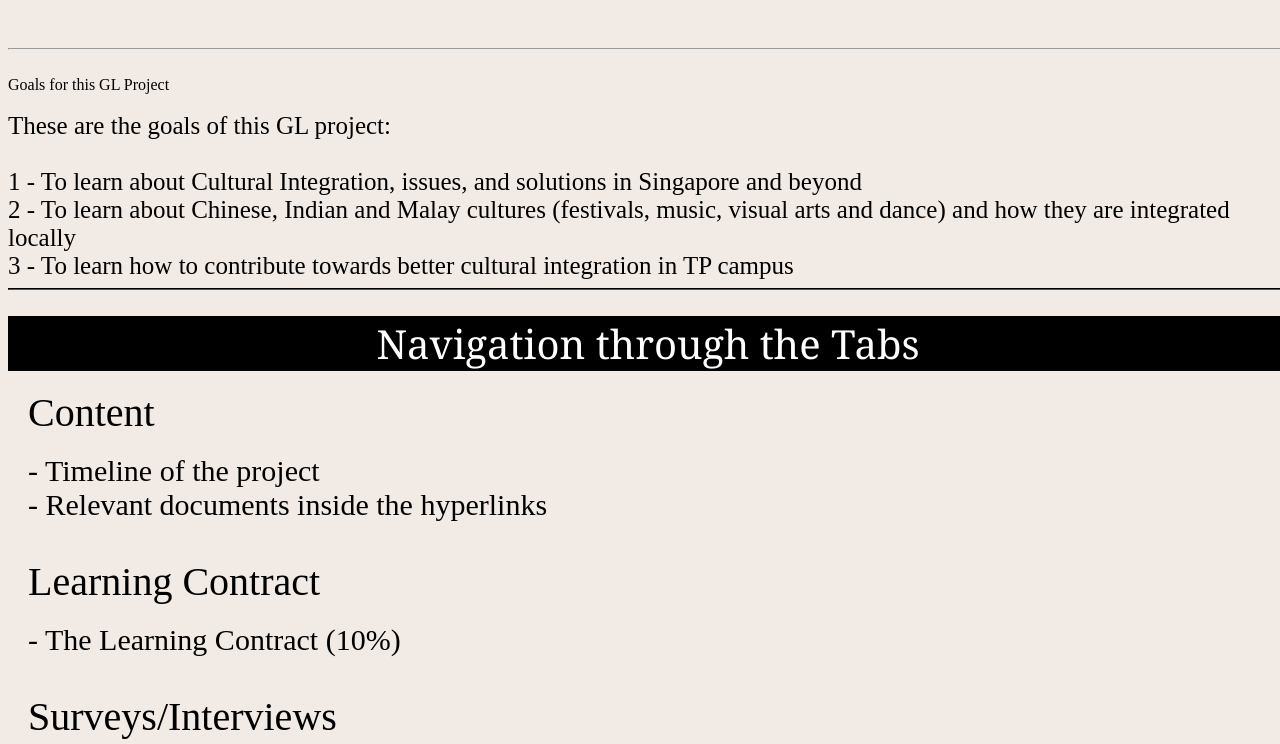
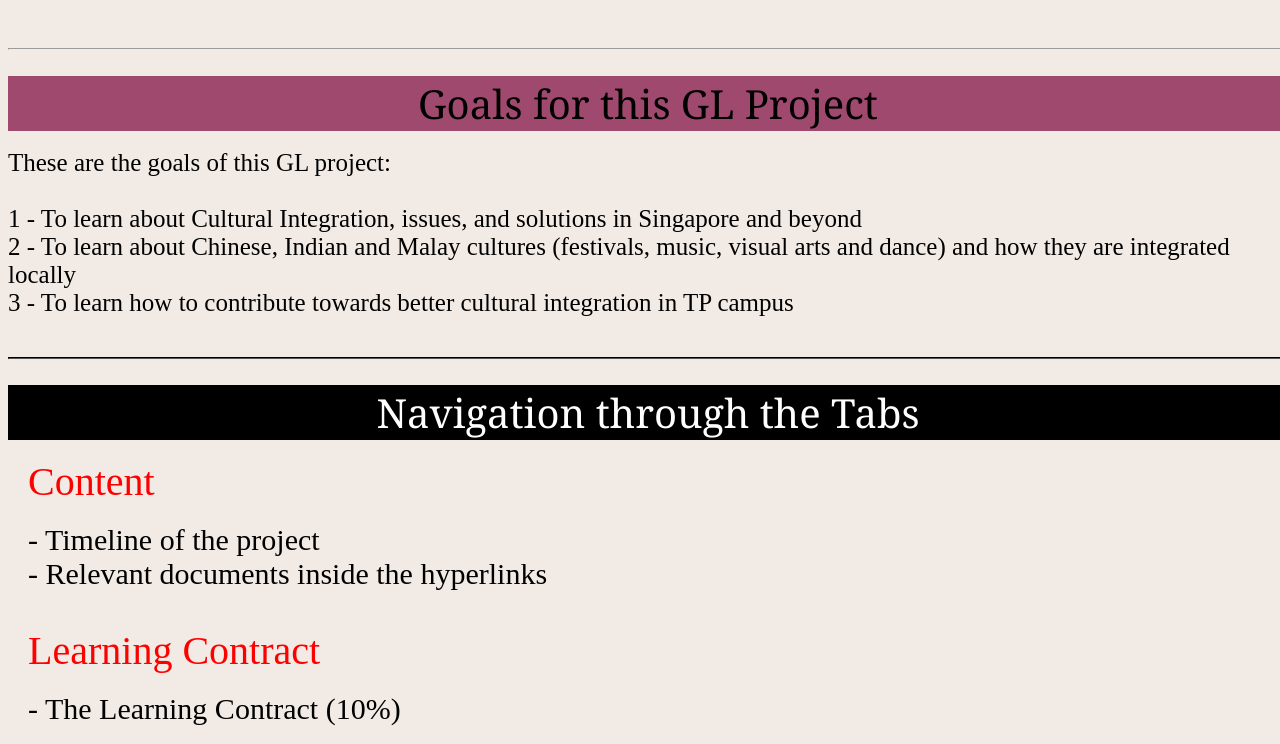
Before and after one commit to YeHtetLinBrian/finaltest, a plain HTML site: page index.html in a window 1280 px wide. Shown: the part 1816-2560 px from the top of the page. Drawn offline with Linux system fonts and the light colour scheme.

Commit message:
Add files via upload

```diff
--- a/CSS/indexstyle.css
+++ b/CSS/indexstyle.css
@@ -144,6 +144,7 @@ position: absolute;
 	font-size: 40px;
 	font-family: Times New Roman;
 	padding-left: 20px;
+	color: red;
 }
 
 .intro_3{
@@ -166,6 +167,22 @@ position: absolute;
 	text-align: center;
 }
 
+.goalsIntro {
+	color: black;
+	background-color: #9f496e;
+	font-size: 40px;
+	font-family: Georgia;
+	text-align: center;
+}
+
+.goalsIntro:hover{
+	background-color:black;
+	color: white;
+}
+
+.goals{
+	height: 200px;
+}
 
 .category_intro{
 	background-color: black /*#647295*/;
```
